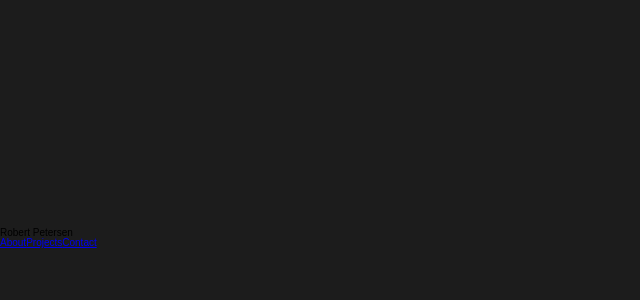
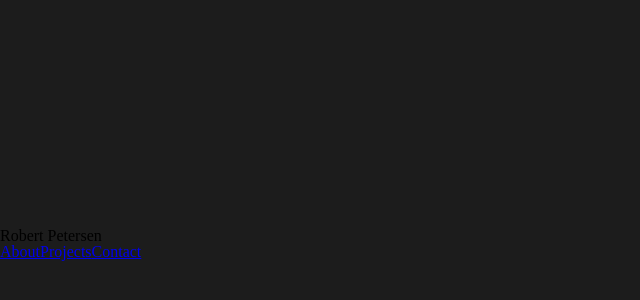
Before and after one commit to robert-petersen/Portfolio2, a React (Create React App) app: page / in a window 1280 px wide. Shown: the part 572-872 px from the top of the page, without its empty margins (0-640 px from the left). Built offline with nearby package versions, Linux system fonts and the light colour scheme.

Commit message:
restructured files

```diff
--- a/src/index.css
+++ b/src/index.css
@@ -50,7 +50,8 @@ table {
 /* Arimo Font From Google Fonts */
 @import url('https://fonts.googleapis.com/css2?family=Arimo&display=swap');
 
-body {
+* {
   font-size: 62.5%;
   font-family: 'Arimo', sans-serif;
+	box-sizing: border-box;
 }
```
Also changed, not shown: src/App.js (+6 -6 lines), src/components/About/index.js (renamed from src/components/About.js), src/components/Contact/index.js (renamed from src/components/Contact.js), src/components/Footer/index.js (renamed from src/components/Footer.js), src/components/Landing/index.js (renamed from src/components/Landing.js), src/components/NavBar/index.js (renamed from src/components/NavBar.js), src/components/Projects/index.js (renamed from src/components/Projects.js), src/components/test.js (deleted).
